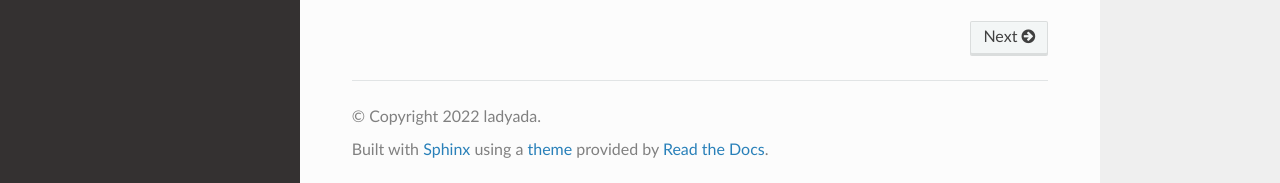
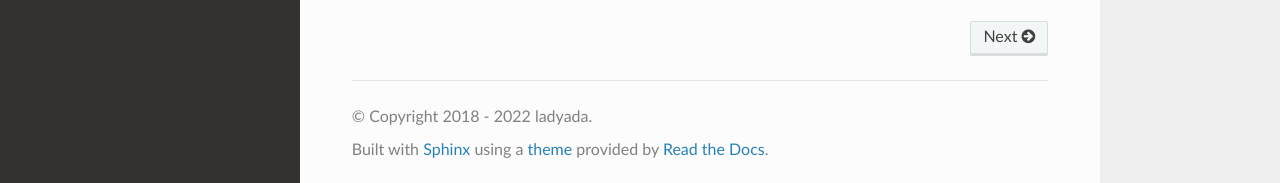
Before and after one commit to adafruit/Adafruit_CircuitPython_miniQR, a Sphinx documentation site: the page built from docs/index.rst, in a window 1280 px wide and 900 px high, scrolled down 1305 px. Shown: the part 714-897 px from the top of the window. Built offline with Sphinx 7.4.7 and the Read the Docs theme 2.0.0, drawn with Linux system fonts in a browser that asks for light colours; some of the changed lines change nothing that is shown.

Commit message:
Use year duration range for copyright attribution

```diff
--- a/docs/conf.py
+++ b/docs/conf.py
@@ -44,8 +44,14 @@ master_doc = "index"
 
 # General information about the project.
 project = "Adafruit miniQR Library"
+creation_year = "2018"
 current_year = str(datetime.datetime.now().year)
-copyright = current_year + " ladyada"
+year_duration = (
+    current_year
+    if current_year == creation_year
+    else creation_year + " - " + current_year
+)
+copyright = year_duration + " ladyada"
 author = "ladyada"
 
 # The version info for the project you're documenting, acts as replacement for
```
